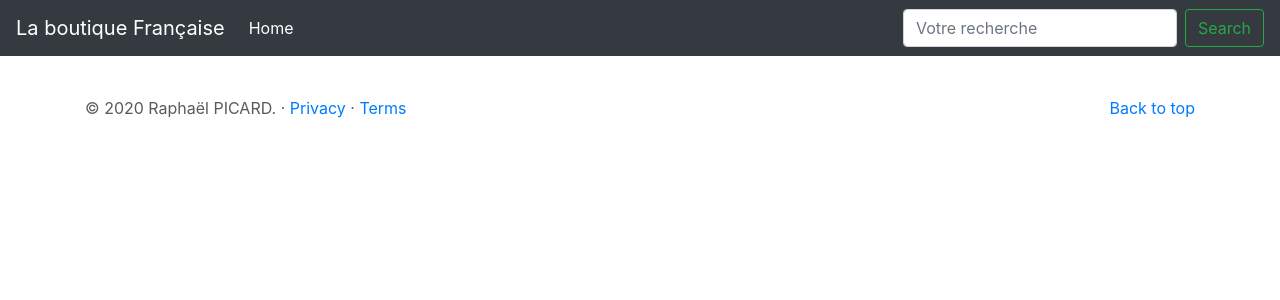
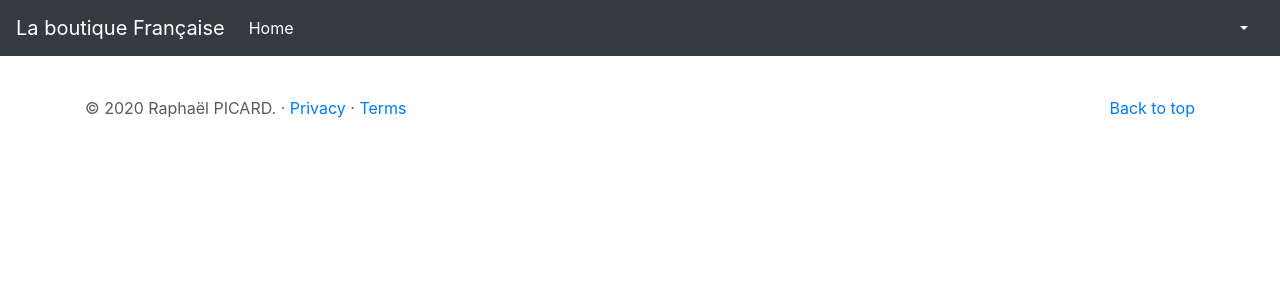
Before and after one commit to PicardRaphael/e-commerce, a Symfony app: template templates/base.html.twig in a window 1280 px wide. Shown: the top 300 px of the page. Run offline with Twig, Linux system fonts and the light colour scheme; the template is opened without the code that fills it, so the values that code supplies are empty; some libraries are stand-ins or nearby versions.

Commit message:
Modification

```diff
--- a/src/Entity/Product.php
+++ b/src/Entity/Product.php
@@ -87,7 +87,7 @@ class Product
         return $this->illustration;
     }
 
-    public function setIllustration(string $illustration): self
+    public function setIllustration(?string $illustration): self
     {
         $this->illustration = $illustration;
 
--- a/templates/base.html.twig
+++ b/templates/base.html.twig
@@ -51,10 +51,41 @@
                         </a>
                     </li>
                 </ul>
-                <form class="form-inline mt-2 mt-md-0">
-                    <input class="form-control mr-sm-2" type="text" placeholder="Votre recherche" aria-label="Search">
-                    <button class="btn btn-outline-success my-2 my-sm-0" type="submit">Search</button>
-                </form>
+                {% if app.user %}
+                <div class="dropdown">
+                    <a href="#" data-toggle="dropdown"
+                        class="nav-item nav-item-icon nav-link dropdown-toggle user-action text-white"><i
+                            class="far fa-user-circle"></i>{{ app.user.firstname }}
+                        {{ app.user.lastname}} <b class="caret"></b></a>
+                    <div class="dropdown-menu w-100" aria-labelledby="dropdownMenu2">
+                        <a href="{{ path("account") }}"
+                            class="nav-item nav-item-icon nav-link user-action dropdown-item"><i
+                                class="fas fa-house-user">
+                                Compte</a>
+                        <div class="divider dropdown-divider"></div>
+                        <a href="{{ path("app_logout") }}"
+                            class="nav-item nav-item-icon nav-link user-action dropdown-item"><i
+                                class="fas fa-sign-out-alt"></i>
+                            Déconnexion</a>
+                    </div>
+                </div>
+                {% else %}
+                <div class="dropdown">
+                    <a href="#" data-toggle="dropdown"
+                        class="nav-item nav-item-icon nav-link dropdown-toggle user-action text-white"><i
+                            class="far fa-user-circle"></i></a>
+                    <div class="dropdown-menu dropdown-menu-right" aria-labelledby="dropdownMenu2">
+                        <a href="{{ path("app_login") }}"
+                            class="nav-item nav-item-icon nav-link user-action dropdown-item"><i
+                                class="fas fa-sign-in-alt"></i>
+                            Connexion</a>
+                        <a href="{{ path("register") }}"
+                            class="nav-item nav-item-icon nav-link user-action dropdown-item"><i
+                                class="fas fa-user-plus"></i>
+                            Inscription</a>
+                    </div>
+                </div>
+                {% endif %}
             </div>
         </nav>
     </header>
```
Also changed, not shown: src/Controller/Admin/ProductCrudController.php (added, +34 -0 lines), src/EventSubscriber/EasyAdminSubscriber.php (added, +61 -0 lines), public/assets/css/boutiquefrancaise.css (added).
